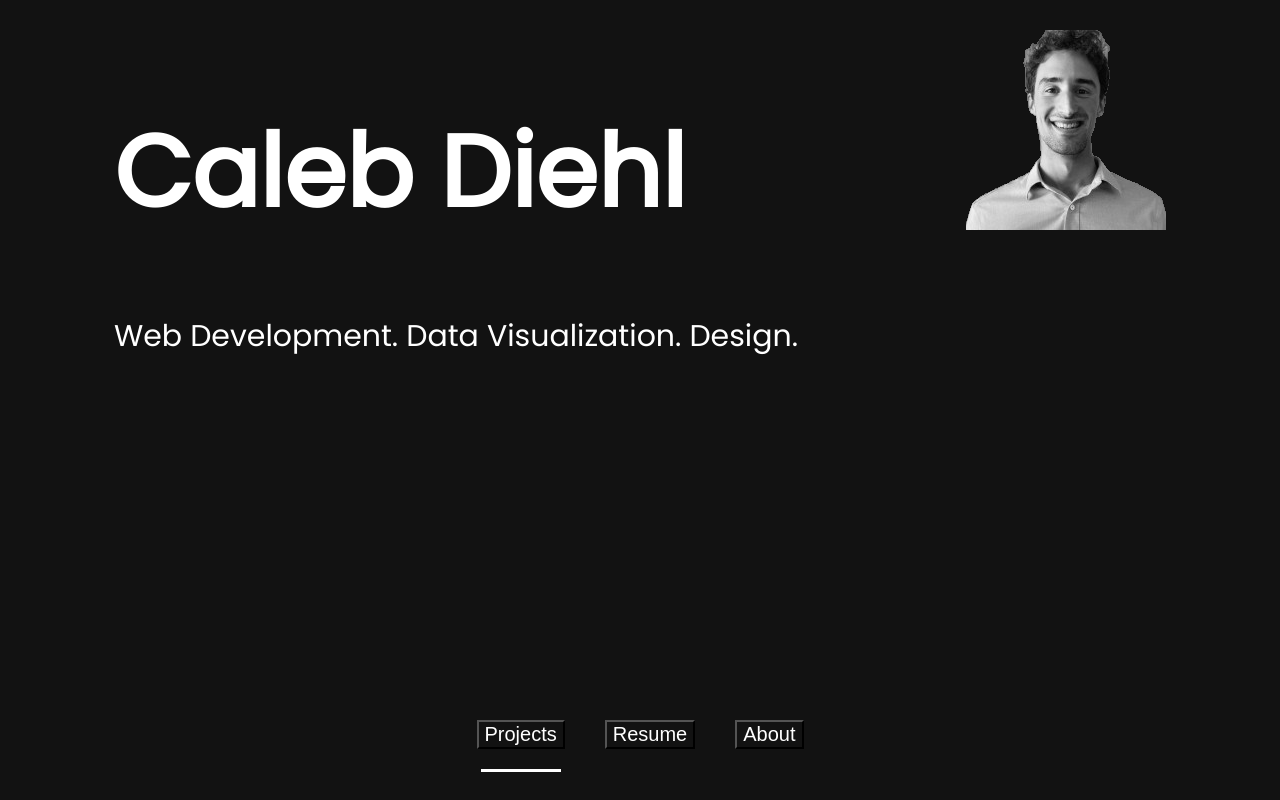
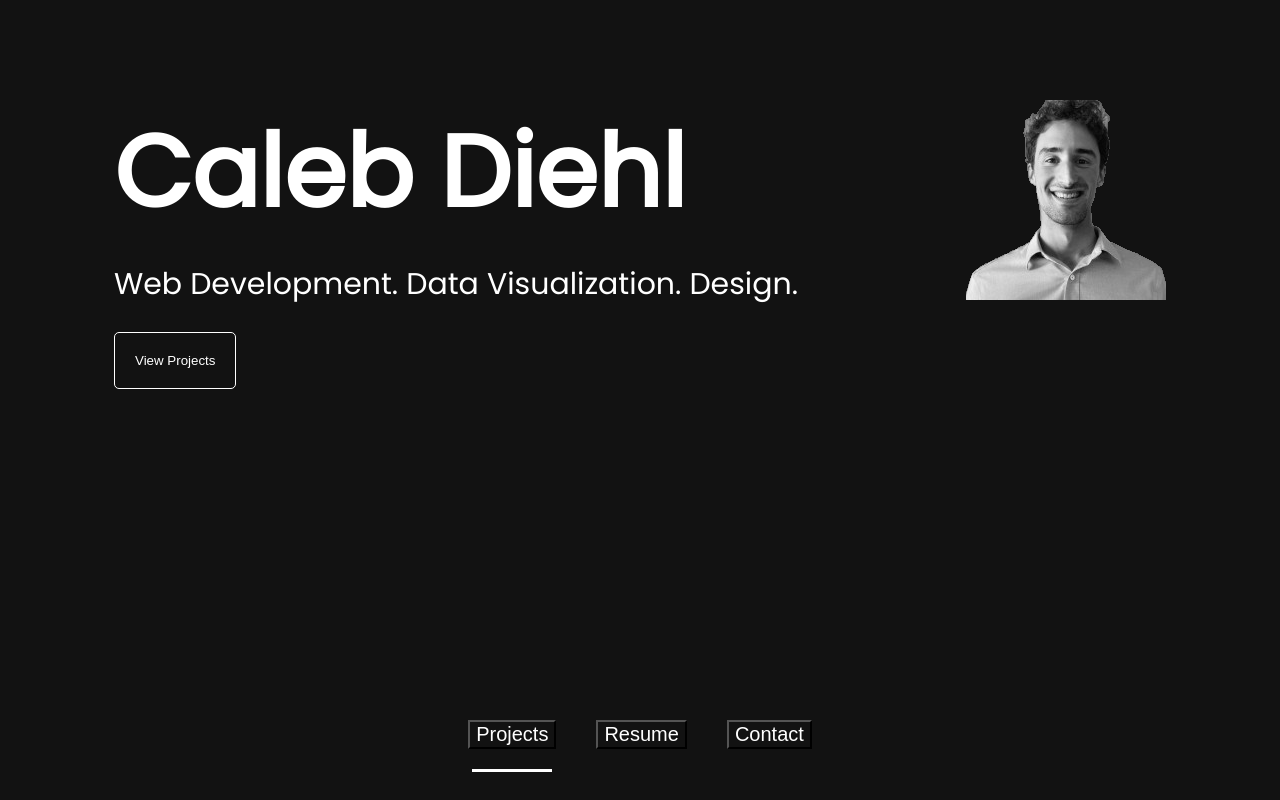
Before and after one commit to csdiehl16/csdiehl16.github.io, a React (Create React App) app: page / in a window 1280 px wide. Shown: the top 800 px of the page. Built offline with nearby package versions, Linux system fonts and the light colour scheme.

Commit message:
added footer and view btn

```diff
--- a/src/App.js
+++ b/src/App.js
@@ -1,14 +1,21 @@
 import "./App.css";
 import Projects from "./components/Projects";
 import Profile from "./components/Profile";
-import { useState } from "react";
+import { useState, useRef } from "react";
 import Resume from "./components/Resume";
 import ContactPage from "./components/ContactPage";
+import Footer from "./components/Footer";
 
 function App() {
   const [activePage, setActivePage] = useState("Projects");
 
-  const pages = ["Projects", "Resume", "About"];
+  const projectsRef = useRef();
+
+  const scroll = () => {
+    projectsRef.current.scrollIntoView({ behavior: "smooth" });
+  };
+
+  const pages = ["Projects", "Resume", "Contact"];
 
   const navClickHandler = (event) => {
     setActivePage(event.target.value);
@@ -16,7 +23,7 @@ function App() {
 
   return (
     <div className="App">
-      <Profile />
+      <Profile scroll={scroll} />
       <div className="nav-bar">
         {pages.map((page) => (
           <div>
@@ -33,12 +40,13 @@ function App() {
         ))}
       </div>
       {activePage === "Projects" ? (
-        <Projects />
+        <Projects ref={projectsRef} />
       ) : activePage === "Resume" ? (
         <Resume />
       ) : (
         <ContactPage />
       )}
+      <Footer />
     </div>
   );
 }
--- /dev/null
+++ b/src/components/Footer.js
@@ -0,0 +1,12 @@
+const Footer = () => {
+  return (
+    <div className="footer">
+      <div>
+        <p>Designed and Built by Caleb Diehl</p>
+        <p>2022</p>
+      </div>
+    </div>
+  );
+};
+
+export default Footer;
--- a/src/components/Modal.js
+++ b/src/components/Modal.js
@@ -37,7 +37,7 @@ const Modal = (props) => {
             >
               View Project
             </a>
-            <p>{props.tileInfo.description}</p>
+            <p className={classes.description}>{props.tileInfo.description}</p>
           </div>
         </div>
 
--- a/src/components/Modal.module.css
+++ b/src/components/Modal.module.css
@@ -72,6 +72,11 @@
   border: 2px solid white;
 }
 
+.description {
+  margin-top: 30px;
+  max-width: 70%;
+}
+
 @keyframes slide-in {
   from {
     transform: translateX(-100%);
--- a/src/components/Profile.js
+++ b/src/components/Profile.js
@@ -1,11 +1,18 @@
 import classes from "./Profile.module.css";
 
-const Profile = () => {
+const Profile = (props) => {
+  const scroll = () => {
+    props.scroll();
+  };
+
   return (
     <div className={classes.container}>
       <div className={classes.description}>
         <h1>Caleb Diehl</h1>
         <h2>Web Development. Data Visualization. Design.</h2>
+        <button className={classes["view-btn"]} onClick={scroll}>
+          View Projects
+        </button>
       </div>
       <img className={classes["profile-img"]} src="/profile.png" />
     </div>
--- a/src/components/Profile.module.css
+++ b/src/components/Profile.module.css
@@ -2,6 +2,7 @@
   display: flex;
   flex-direction: row;
   justify-content: space-around;
+  align-items: top;
   margin: 20px;
   padding: 10px;
   text-align: left;
@@ -11,4 +12,13 @@
 .profile-img {
   height: 200px;
   filter: grayscale(100%);
+  margin-top: 70px;
 }
+
+.view-btn {
+  color: #fff;
+  background-color: #121212;
+  border-radius: 5px;
+  padding: 20px;
+  border: 1px solid #fff;
+}
--- a/src/components/Projects.js
+++ b/src/components/Projects.js
@@ -1,6 +1,6 @@
 import ProjectTile from "./ProjectTile";
 import "./Projects.css";
-import { useState } from "react";
+import { useState, forwardRef } from "react";
 import Modal from "./Modal";
 
 const projectList = [
@@ -25,6 +25,8 @@ const projectList = [
     imageLink: "/spotify_app.png",
     languages: ["Javascript / React"],
     tag: ["Web Development"],
+    description:
+      "Allows users to connect Spotify accounts and receive music reccomendations using the Spotify Web API",
   },
   {
     name: "Protests Visualization",
@@ -32,6 +34,8 @@ const projectList = [
     imageLink: "/protests.png",
     languages: ["Javascript / React"],
     tag: ["Data Visualization"],
+    description:
+      "Interactive, Javascript-based data visualization of recent protests in the United States",
   },
   {
     name: "Climbing Logbook",
@@ -39,6 +43,8 @@ const projectList = [
     imageLink: "/climbing.png",
     languages: ["Javascript / React"],
     tag: ["Web Development"],
+    description:
+      "Full stack application where users can log recent climbs, save them in a database, and access later.",
   },
   {
     name: "Transit System Dashboard",
@@ -46,6 +52,8 @@ const projectList = [
     imageLink: "/orcaviz.png",
     languages: ["Javascript / React"],
     tag: ["Data Visualization"],
+    description:
+      "Dashboard for visualizing smart card data showing passenger journeys on Sound Transit in the Puget Sound region",
   },
   {
     name: "Type Cast",
@@ -53,6 +61,8 @@ const projectList = [
     imageLink: "/type_scale.png",
     languages: ["Javascript", "HTML5 / CSS"],
     tag: ["Web Development"],
+    description:
+      "Javascript application that creates a type heirarchy for use in documents and web design",
   },
   {
     name: "Outdoor Access Score",
@@ -84,7 +94,7 @@ const projectList = [
   },
 ];
 
-const Projects = () => {
+const Projects = forwardRef((props, ref) => {
   const [showModal, setShowModal] = useState(false);
   const [activeTile, setActiveTile] = useState(projectList[0]);
   const [filters, setFilters] = useState({
@@ -143,7 +153,7 @@ const Projects = () => {
   const types = ["All Types", "Web Development", "Data Visualization"];
 
   return (
-    <div>
+    <div ref={ref}>
       <div className="project-header">
         <h2>Projects</h2>
         <div>
@@ -195,6 +205,6 @@ const Projects = () => {
       </div>
     </div>
   );
-};
+});
 
 export default Projects;
--- a/src/index.css
+++ b/src/index.css
@@ -5,6 +5,7 @@ body {
   -webkit-font-smoothing: antialiased;
   -moz-osx-font-smoothing: grayscale;
   background-color: #121212;
+  scroll-behavior: smooth;
 }
 
 code {
@@ -15,6 +16,7 @@ code {
 h1 {
   font-size: 100px;
   font-weight: 600;
+  margin-bottom: -10px;
 }
 
 h2 {
@@ -27,3 +29,9 @@ a {
   font-size: 16px;
   text-decoration: none;
 }
+
+.footer {
+  display: flex;
+  justify-content: center;
+  margin-top: 50px;
+}
```
